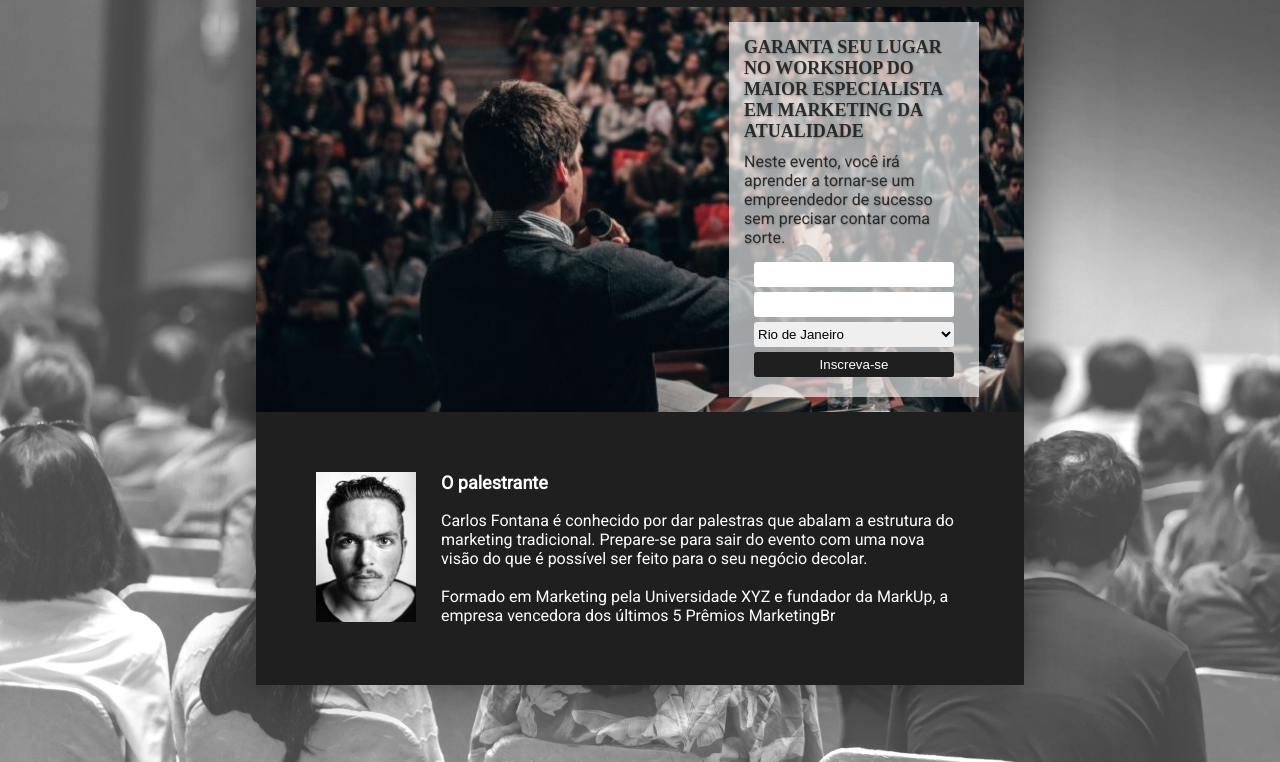
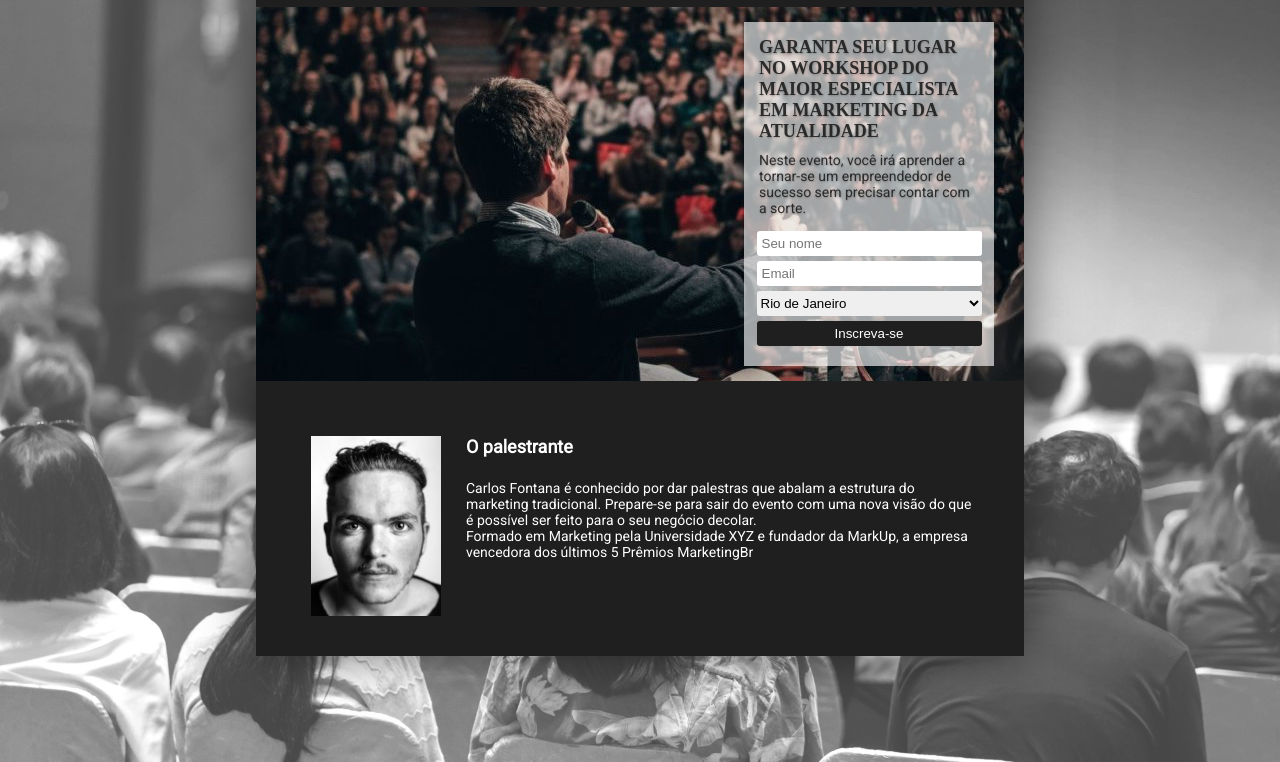
Before and after one commit to Miguelesss/Projeto_pagina_de_captura, a plain HTML site: page index.html in a window 1280 px wide. Shown: the part 38-800 px from the top of the page. Drawn offline with Linux system fonts and the light colour scheme; a web font is replaced by a local one.

Commit message:
Alterações no estilo

```diff
--- a/css/style.css
+++ b/css/style.css
@@ -47,13 +47,13 @@ main {
     background-image: url(../assets/img-bg01.jpg);
     background-size: cover;
     background-repeat: no-repeat;
-    padding: 0 15px;
+    padding: 0;
     overflow: hidden;
 }
 
-#sc-main > article > p {
+article > p {
     margin-top: 10px;
-    font: 16px 'Roboto', sans-serif;
+    font: 20px 'Roboto', sans-serif;
 }
 
 #sc-main > article {
@@ -64,18 +64,18 @@ main {
     background-color:rgba(255, 255, 255, 0.622);
     color:rgba(32, 32, 32, 0.911);
     box-shadow: 0 10px 10px rgba(0, 0, 0, 0.033);
-    margin: 15px auto;
-    width: 250px;
+    margin: 0;
+    width: 100%;
 }
 
-#sc-main > h2,article {
-    padding: 15px;
+#sc-main > article {
+    padding: 15px 15px;
 }
 
 form {
     padding: 0 0 15px 0;
     margin: auto;
-    width: 200px;
+    width: 95%;
 }
 
 #submit {
@@ -88,64 +88,93 @@ form {
     box-shadow: 0 0 5px rgba(35, 35, 35, 0.589);
 }
 
+#name, #email {
+    text-indent: 5px;
+}
+
 .cx-form {
     border: none;
     border-radius: 3px;
     display: inline-block;
-    height: 25px;
-    margin: 0 0 5px 0;
+    height: 35px;
+    margin: 0 0 10px 0;
     padding: 0;
-    width: 200px;
+    width: 100%;
 }
 
 
 footer {
     background-color: rgb(31, 31, 31);
-    padding: 30px;
+    padding: 15px;
     color: white;
 }
 
 article > h2 {
-    font-size: 18px;
+    font-size: 20px;
 }
 
 article > h2,p {
     margin: 0;
-    padding: 0;
 }
 
-#sc-footer {
-    padding: 15px;
+.tittle-footer {
+    text-align: center;
+    margin-top: 15px;
+}
+
+.text-footer {
+    margin: 5px;
+    text-align: justify;
 }
 
 #face {
     float: none;
     margin: auto;
+    margin-top: 10px;
     background-image: url(../assets/face.jpg);
     background-size: cover;
     background-repeat: no-repeat;
-    width: 100px;
-    height: 150px;
+    width: 150px;
+    height: 200px;
 }
 
-footer > article {
+footer > article{
     text-align: justify;
     float: none;
     clear: both;
 }
 
 @media screen and (min-width:424px) {
+    main {
+        padding: 15px 0;
+    }
+
     #sc-main {
         position: relative;
         float: right;
         margin-right: 30px;
+        width: 250px;
+    }
+
+    form {
+        width: 90%;
+    }
+
+    .cx-form {
+        height: 25px;
+        margin: 0 0 5px 0;
+        width: 100%;
     }
 
     footer {
         clear: right;
+        padding: 25px;
+        overflow: hidden;
     }
 
     #face {
+        width: 130px;
+        height: 180px;
         float: left;
         margin: 15px 25px 15px 15px;
     }
@@ -155,6 +184,25 @@ footer > article {
         float: right;
     }
 
+    .tittle-footer {
+        text-align: left;
+    }
+
+    .text-footer {
+        text-align: left;
+    }
+
+    #sc-footer {
+        padding: 15px;
+    }
+
+    article > h2 {
+        font-size: 18px;
+    }
+
+    article > p {
+        font-size: 14px;
+    }
 }
 
 @media screen and (max-width: 970px) {
--- a/index.html
+++ b/index.html
@@ -20,13 +20,13 @@
                     <h2 class="uppercase">
                         Garanta seu lugar no Workshop do maior especialista em marketing da atualidade
                     </h2>
-                    <p class="roboto">Neste evento, você irá aprender a tornar-se um empreendedor de sucesso sem precisar contar coma sorte.</p>
+                    <p class="roboto">Neste evento, você irá aprender a tornar-se um empreendedor de sucesso sem precisar contar com a sorte.</p>
                 </article>
                 <form method="GET" action="/cadastro" class="client-data">
-                    <input type="text" name="Nome" class="cx-form" id="name">
-                    <input type="email" name="Email" class="cx-form" id="email">
+                    <input type="text" name="Nome" class="cx-form" id="name" placeholder="Seu nome">
+                    <input type="email" name="Email" class="cx-form" id="email" placeholder="Email">
                     <select name="cidade" class="cx-form" id="city">
-                        <option value="RJ">Rio de Janeiro</option>
+                        <option value="RJ" selected>Rio de Janeiro</option>
                         <option value="SP">São Paulo</option>
                         <option value="MG">Minas Gerais</option>
                         <option value="DF">Distrito Federal</option>
@@ -39,12 +39,12 @@
             <section id="sc-footer">
                 <div id="face"></div>
                 <article>
-                    <h2 class="roboto">
+                    <h2 class="roboto tittle-footer">
                         O palestrante
                     </h2>
                     <br>
-                    <p class="roboto">
-                        Carlos Fontana é conhecido por dar palestras que abalam a estrutura do marketing tradicional. Prepare-se para sair do evento com uma nova visão do que é possível ser feito para o seu negócio decolar.<br><br>
+                    <p class="roboto text-footer">
+                        Carlos Fontana é conhecido por dar palestras que abalam a estrutura do marketing tradicional. Prepare-se para sair do evento com uma nova visão do que é possível ser feito para o seu negócio decolar.<br>
                         Formado em Marketing pela Universidade XYZ e fundador da MarkUp, a empresa vencedora dos últimos 5 Prêmios MarketingBr
                     </p>
                 </article>
```
